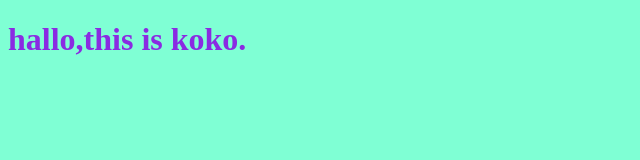
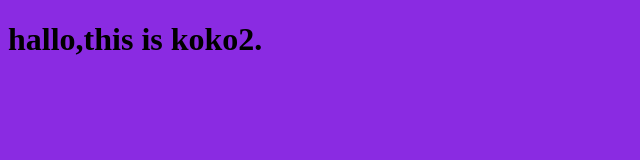
Before and after one commit to koko89090k-design/myproject, a plain HTML site: page index.html in a window 1280 px wide. Shown: the whole page, without its empty margins (0-640 px from the left). Drawn offline with Linux system fonts and the light colour scheme.

Commit message:
chacging style

```diff
--- a/index.html
+++ b/index.html
@@ -8,7 +8,7 @@
 </head>
 <body>
 
-<h1>hallo,this is koko.</h1>
+<h1>hallo,this is koko2.</h1>
 
 <script src="app.js"></script>
 </body>
--- a/style.css
+++ b/style.css
@@ -1,6 +1,6 @@
 h1{
-    color: blueviolet;
+    color:black;
 }
 body{
-    background-color: aquamarine;
+    background-color:blueviolet;
 }
```
